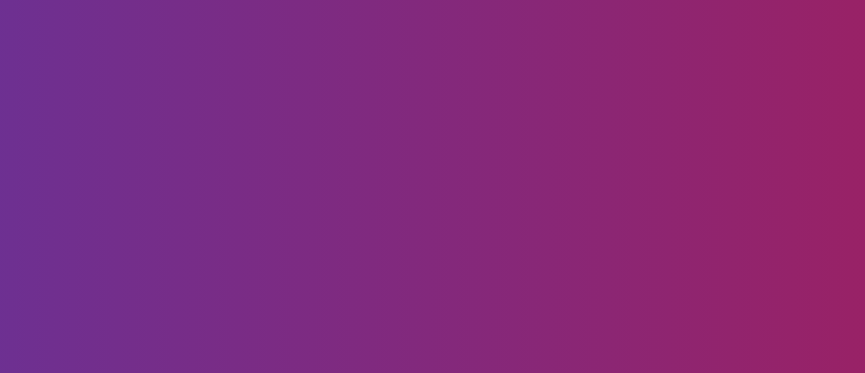
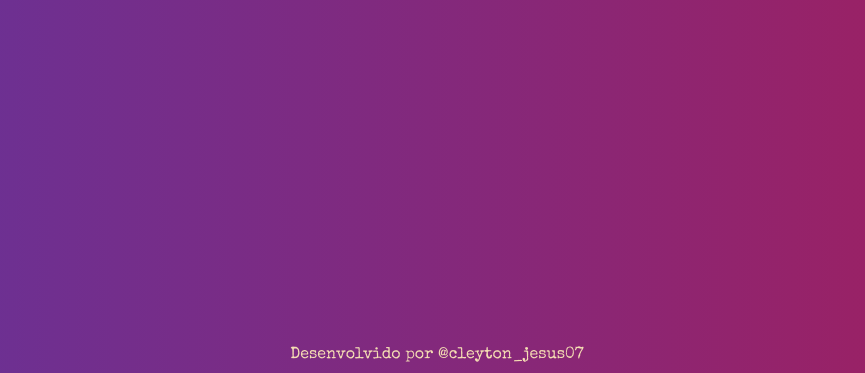
Before and after one commit to cleytonjesus07/LinkToLinktree, a plain HTML site: page index.html in a window 1280 px wide. Shown: the part 427-800 px from the top of the page, without its empty margins (203-1068 px from the left). Drawn offline with nearby package versions, Linux system fonts and the light colour scheme.

Commit message:
Adicionando os créditos

```diff
--- a/index.html
+++ b/index.html
@@ -155,9 +155,11 @@
         />
       </g>
     </svg>
+
     <a href="https://linktr.ee/cleyton_jesus07" class="line typing-animation"
       >@cleyton_jesus07</a
     >
     <img src="./profile.jpg" alt="Minha foto de perfil" />
+  <footer><p>Desenvolvido por @cleyton_jesus07</p></footer>
   </body>
 </html>
--- a/style.css
+++ b/style.css
@@ -130,3 +130,9 @@ svg {
     border-right-color: transparent;
   }
 }
+
+footer{
+  position: absolute;
+  bottom: 10px;
+  color: wheat;
+}
```
